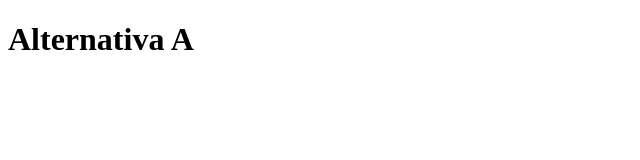
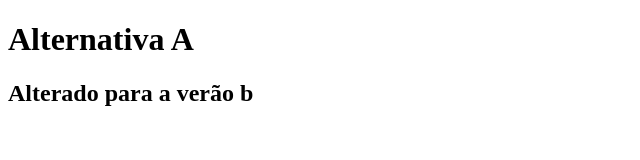
Before and after one commit to Roniazvdo/git-aula-1, a plain HTML site: page index.html in a window 1280 px wide. Shown: the whole page, without its empty margins (0-640 px from the left). Drawn offline with Linux system fonts and the light colour scheme.

Commit message:
mais uma versão atualizada

```diff
--- a/index.html
+++ b/index.html
@@ -7,5 +7,6 @@
 </head>
 <body>
     <h1>Alternativa A</h1>
+    <h2>Alterado para a verão b</h2>
 </body>
 </html>
```
